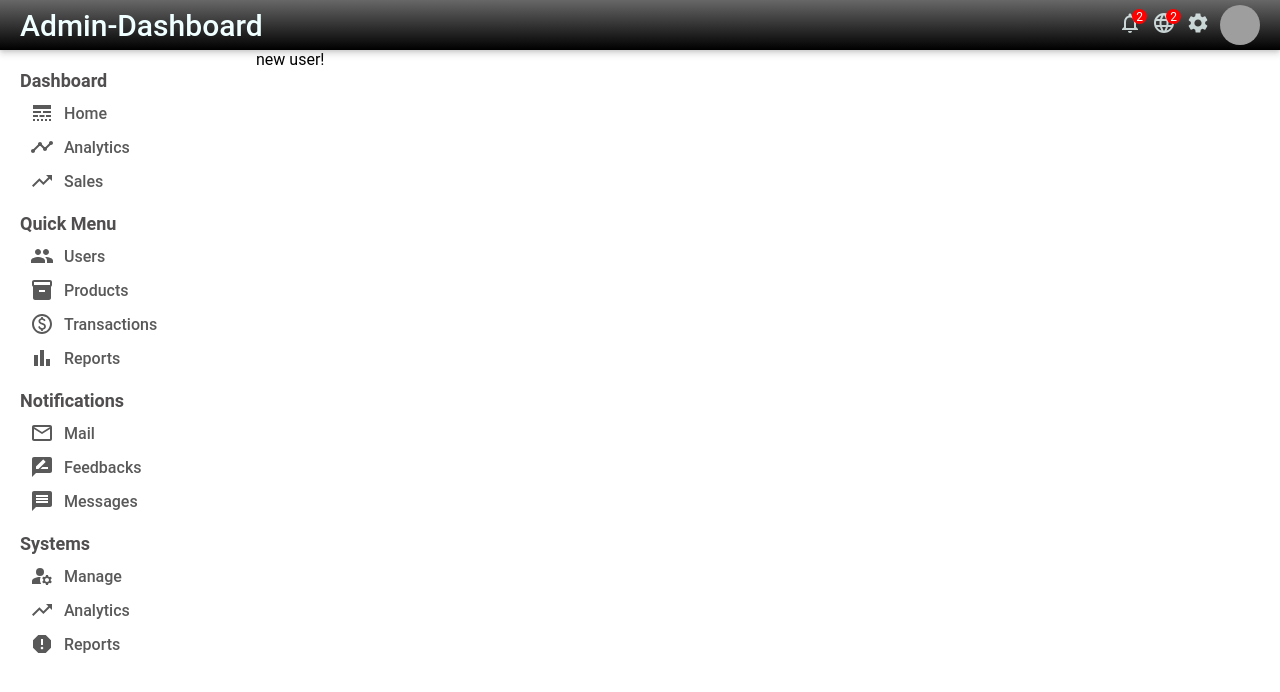
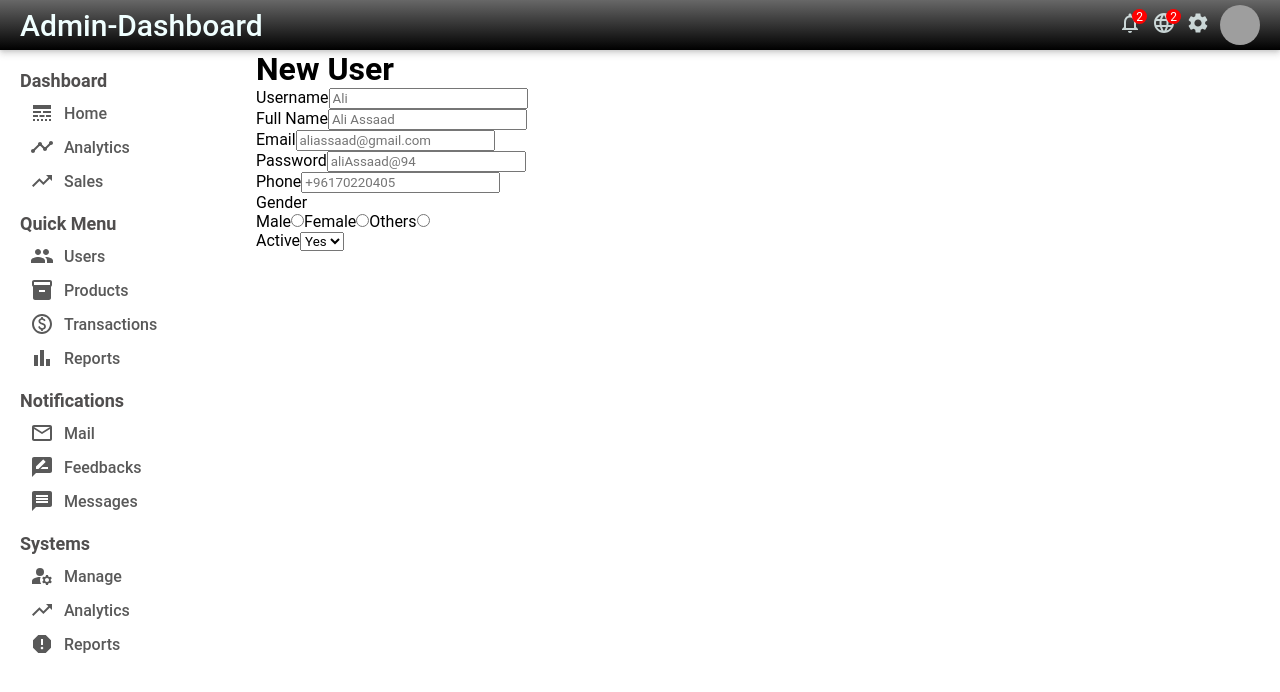
Before and after one commit to assaad-ali/admin-dashboard, a React (Create React App) app: page /newUser in a window 1280 px wide. Shown: the top 692 px of the page. Built offline with nearby package versions, Linux system fonts and the light colour scheme; grey boxes are pictures that could not be loaded.

Commit message:
feat: Add form to NewUser component

```diff
--- a/src/pages/newUser/NewUser.jsx
+++ b/src/pages/newUser/NewUser.jsx
@@ -3,7 +3,49 @@
 export const NewUser = () => {
   return (
     <div className="new-user">
-        new user!
+        <h1 className="new-user-title">New User</h1>
+        <form action="new-user-form">
+            <div className="new-user-item">
+                <label>Username</label>
+                <input type="text" placeholder="Ali" />
+            </div>
+            <div className="new-user-title">
+                <label>Full Name</label>
+                <input type="text" placeholder="Ali Assaad" />
+            </div>
+            <div className="new-user-title">
+                <label>Email</label>
+                <input type="email" placeholder="aliassaad@gmail.com" />
+            </div>
+            <div className="new-user-title">
+                <label>Password</label>
+                <input type="password" placeholder="aliAssaad@94" />
+            </div>
+            <div className="new-user-title">
+                <label>Phone</label>
+                <input type="text" placeholder="+96170220405" />
+            </div>
+            <div className="new-user-title">
+                <label>Gender</label>
+                <div className="new-user-gender">
+                    <label htmlFor="male">Male</label>
+                    <input type="radio" name="male" id="male" value="male"/>
+                    <label htmlFor="female">Female</label>
+                    <input type="radio" name="female" id="female" value="female"/>
+                    <label htmlFor="others">Others</label>
+                    <input type="radio" name="others" id="others" value="others"/>
+                </div>
+            </div>
+            <div className="new-user-item">
+                <label htmlFor="active">Active</label>
+                <select className="active-select" name="active" id="active">
+                    <option value="yes">Yes</option>
+                    <option value="no">No</option>
+                </select>
+
+            </div>
+
+        </form>
     </div>
   )
 }
```
